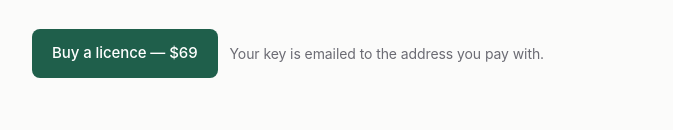
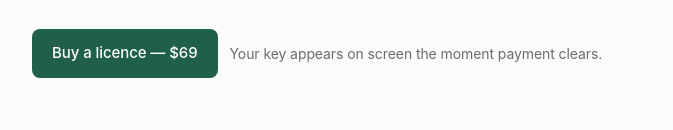
Before and after one commit to LucideLarp/cinesalve, a plain HTML site: page docs/index.html in a window 1280 px wide. Shown: the part 3557-3687 px from the top of the page, without its empty margins (302-975 px from the left). Drawn offline with Linux system fonts and the light colour scheme.

Commit message:
Instant licence delivery at checkout

```diff
--- a/docs/index.html
+++ b/docs/index.html
@@ -160,7 +160,7 @@
 </p>
 <div class="cta">
   <a class="button" href="https://buy.stripe.com/bJebJ1cZp9VldqcgNSa7C05">Buy a licence &mdash; $69</a>
-  <span class="price">Your key is emailed to the address you pay with.</span>
+  <span class="price">Your key appears on screen the moment payment clears.</span>
 </div>
 
 <footer>
```
